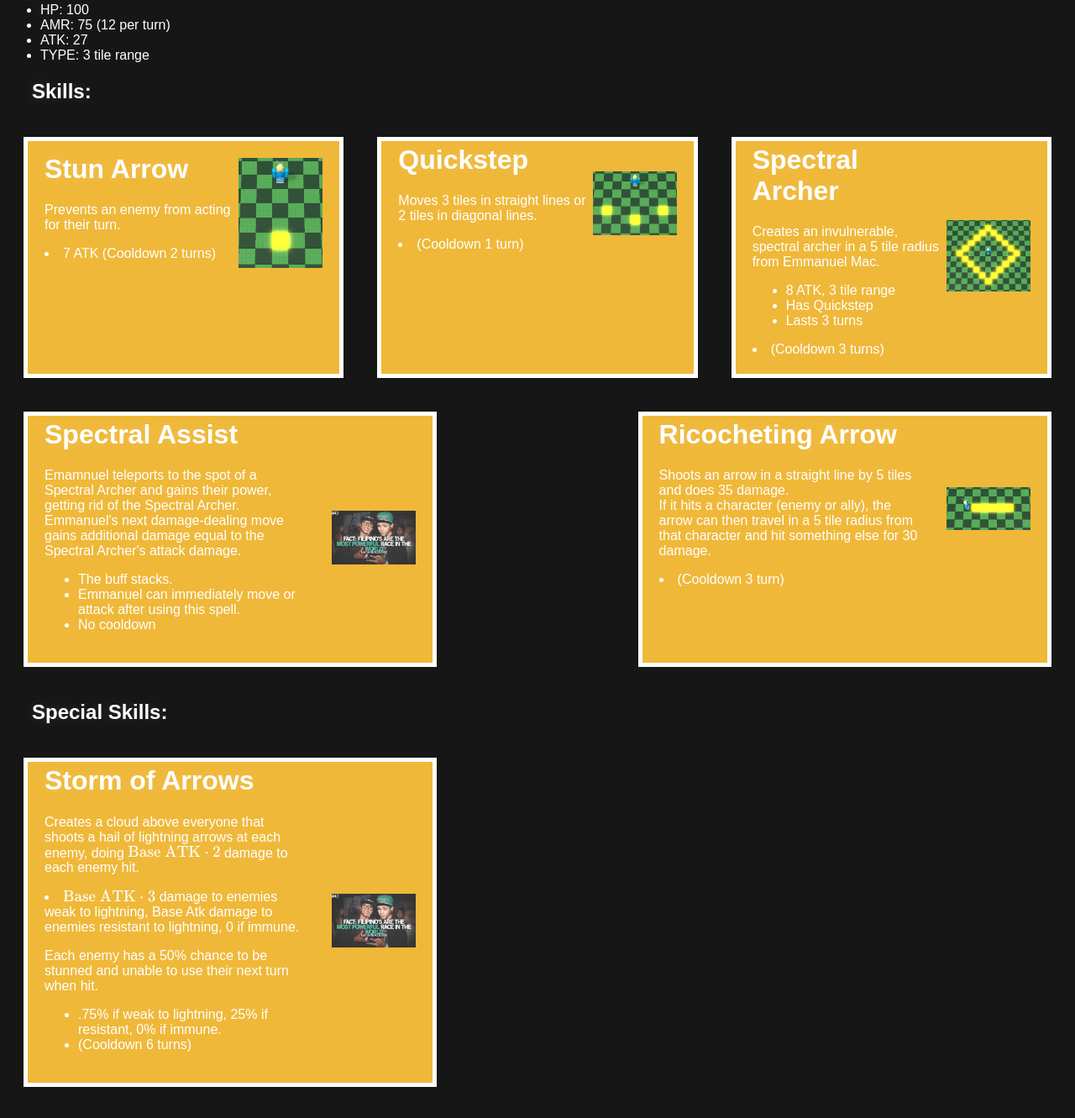
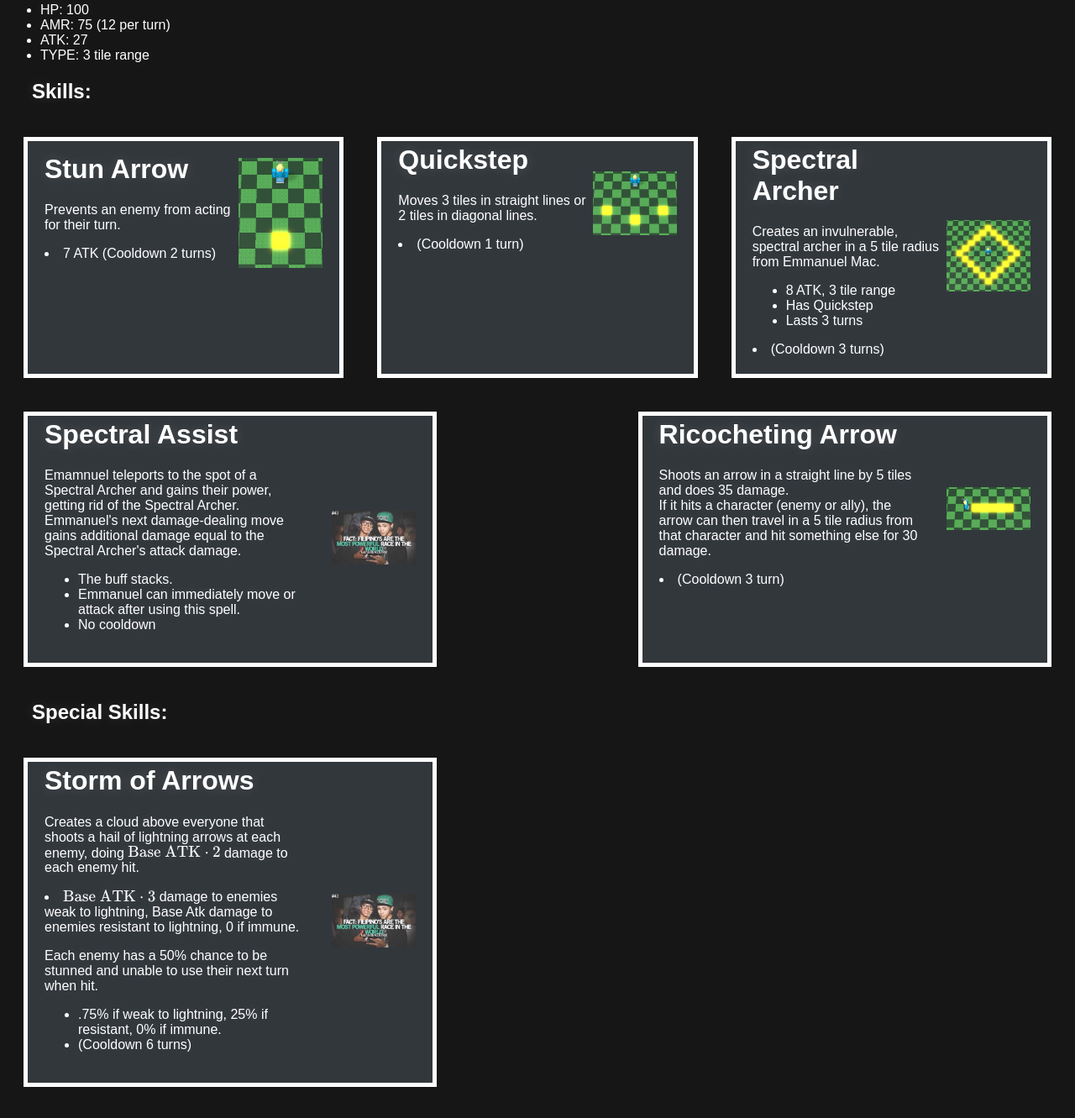
Before and after one commit to Verdessence/verdessence.github.io, a plain HTML site: page html/the cytogame/domini/player stats/mac.html in a window 1280 px wide. Shown: the part 125-1456 px from the top of the page at 84% size. Drawn offline with nearby package versions, Linux system fonts and the light colour scheme; files whose address does not match are found by name; a web font is replaced by a local one.

Commit message:
thanks mac

```diff
--- a/html/the cytogame/domini/player stats/mac.html
+++ b/html/the cytogame/domini/player stats/mac.html
@@ -19,7 +19,7 @@
         <div style="display: flex; justify-content: space-between;">
 
             <!-- Stun Arrow -->
-            <div style="padding: 1.25em; border: 5px solid white; margin: 1.25em; background-color: rgb(239, 184, 56); width: 35%;" class="banner">
+            <div style="padding: 1.25em; border: 5px solid white; margin: 1.25em; background-color: #32373C; width: 35%;" class="banner">
                 <div style="display: flex; justify-content: space-between; align-items: center;">
                     <div style="flex-basis: 70%;">
                         <h1 style="margin-top: -0.5em;">Stun Arrow</h1>
@@ -33,7 +33,7 @@
             </div>
 
             <!-- Quickstep -->
-            <div style="padding: 1.25em; border: 5px solid white; margin: 1.25em; background-color: rgb(239, 184, 56); width: 35%;" class="banner">
+            <div style="padding: 1.25em; border: 5px solid white; margin: 1.25em; background-color: #32373C; width: 35%;" class="banner">
                 <div style="display: flex; justify-content: space-between; align-items: center;">
                     <div style="flex-basis: 70%;">
                         <h1 style="margin-top: -0.5em;">Quickstep</h1>
@@ -47,7 +47,7 @@
             </div>
 
             <!-- Spectral Archer -->
-            <div style="padding: 1.25em; border: 5px solid white; margin: 1.25em; background-color: rgb(239, 184, 56); width: 35%;" class="banner">
+            <div style="padding: 1.25em; border: 5px solid white; margin: 1.25em; background-color: #32373C; width: 35%;" class="banner">
                 <div style="display: flex; justify-content: space-between; align-items: center;">
                     <div style="flex-basis: 70%;">
                         <h1 style="margin-top: -0.5em;">Spectral Archer</h1>
@@ -70,7 +70,7 @@
         <div style="display: flex; justify-content: space-between;">
 
             <!-- Spectral Assist -->
-            <div style="padding: 1.25em; border: 5px solid white; margin: 1.25em; background-color: rgb(239, 184, 56); width: 35%;" class="banner">
+            <div style="padding: 1.25em; border: 5px solid white; margin: 1.25em; background-color: #32373C; width: 35%;" class="banner">
                 <div style="display: flex; justify-content: space-between; align-items: center;">
                     <div style="flex-basis: 70%;">
                         <h1 style="margin-top: -0.5em;">Spectral Assist</h1>
@@ -90,7 +90,7 @@
             </div>
 
             <!-- Ricocheting Arrow -->
-            <div style="padding: 1.25em; border: 5px solid white; margin: 1.25em; background-color: rgb(239, 184, 56); width: 35%;" class="banner">
+            <div style="padding: 1.25em; border: 5px solid white; margin: 1.25em; background-color: #32373C; width: 35%;" class="banner">
                 <div style="display: flex; justify-content: space-between; align-items: center;">
                     <div style="flex-basis: 70%;">
                         <h1 style="margin-top: -0.5em;">Ricocheting Arrow</h1>
@@ -113,7 +113,7 @@
         <div style="display: flex; justify-content: space-between;">
 
             <!-- Storm of Arrows -->
-            <div style="padding: 1.25em; border: 5px solid white; margin: 1.25em; background-color: rgb(239, 184, 56); width: 35%;" class="banner">
+            <div style="padding: 1.25em; border: 5px solid white; margin: 1.25em; background-color: #32373C; width: 35%;" class="banner">
                 <div style="display: flex; justify-content: space-between; align-items: center;">
                     <div style="flex-basis: 70%;">
                         <h1 style="margin-top: -0.5em;">Storm of Arrows</h1>
```
Also changed, not shown: html/the cytogame/domini/player stats/verd.html (+1 -1 lines).
